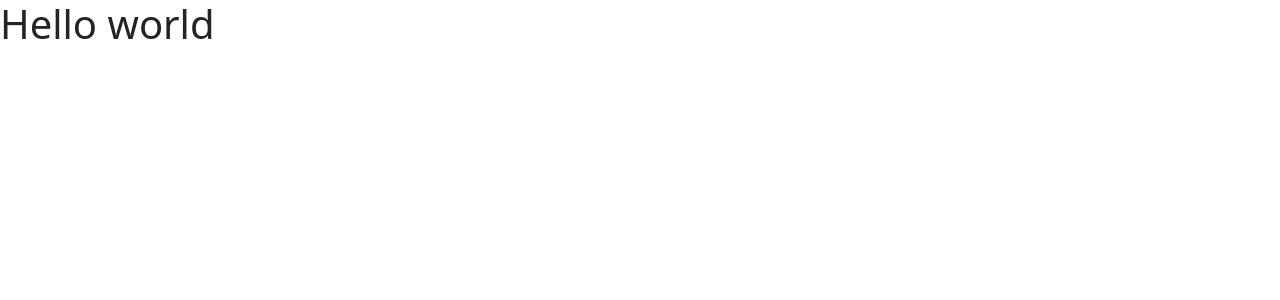
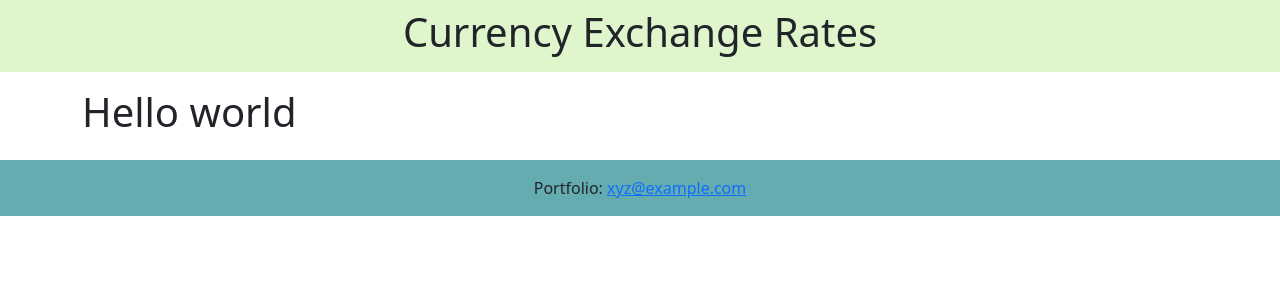
Before and after one commit to szang523/currency-exchange-app, a React (Create React App) app: page / in a window 1280 px wide. Shown: the top 300 px of the page. Built offline with nearby package versions, Linux system fonts and the light colour scheme.

Commit message:
added layout & some styling for nav and footer

```diff
--- a/src/App.css
+++ b/src/App.css
@@ -1,38 +1,7 @@
-.App {
-  text-align: center;
+.navbar {
+  background-color: #dff6cc;
 }
 
-.App-logo {
-  height: 40vmin;
-  pointer-events: none;
+.footer {
+  background-color: #65acb0;
 }
-
-@media (prefers-reduced-motion: no-preference) {
-  .App-logo {
-    animation: App-logo-spin infinite 20s linear;
-  }
-}
-
-.App-header {
-  background-color: #282c34;
-  min-height: 100vh;
-  display: flex;
-  flex-direction: column;
-  align-items: center;
-  justify-content: center;
-  font-size: calc(10px + 2vmin);
-  color: white;
-}
-
-.App-link {
-  color: #61dafb;
-}
-
-@keyframes App-logo-spin {
-  from {
-    transform: rotate(0deg);
-  }
-  to {
-    transform: rotate(360deg);
-  }
-}
--- a/src/App.js
+++ b/src/App.js
@@ -1,14 +1,20 @@
 import React from 'react';
 import { BrowserRouter as Router, Route, Switch } from "react-router-dom";
+import Layout from './layout';
+
 import './App.css';
+
 const App = () => {
   return (
     <Router>
-      <Switch>
-        <Route path="/" exact render={() => <h1>Hello world</h1>} />
-        <Route render={() => <h1>404 Not found</h1>} />
-      </Switch>
+      <Layout>
+        <Switch>
+          <Route path="/" exact render={() => <h1>Hello world</h1>} />
+          <Route render={() => <h1>404 Not found</h1>} />
+        </Switch>
+      </Layout>
     </Router>
   );
 }
+
 export default App;
--- /dev/null
+++ b/src/layout.js
@@ -0,0 +1,19 @@
+import React from 'react';
+const Layout = (props) => {
+  return (
+    <React.Fragment>
+      <nav className="navbar justify-content-center">
+        <span className="h1">Currency Exchange Rates</span>
+      </nav>
+      <div className="container py-3">
+        {props.children}
+      </div>
+      <footer className="footer text-center p-3">
+        <div>
+          <span>Portfolio: <a href="" target="_blank">xyz@example.com</a></span>
+        </div>
+      </footer>
+    </React.Fragment>
+  );
+}
+export default Layout;
```
